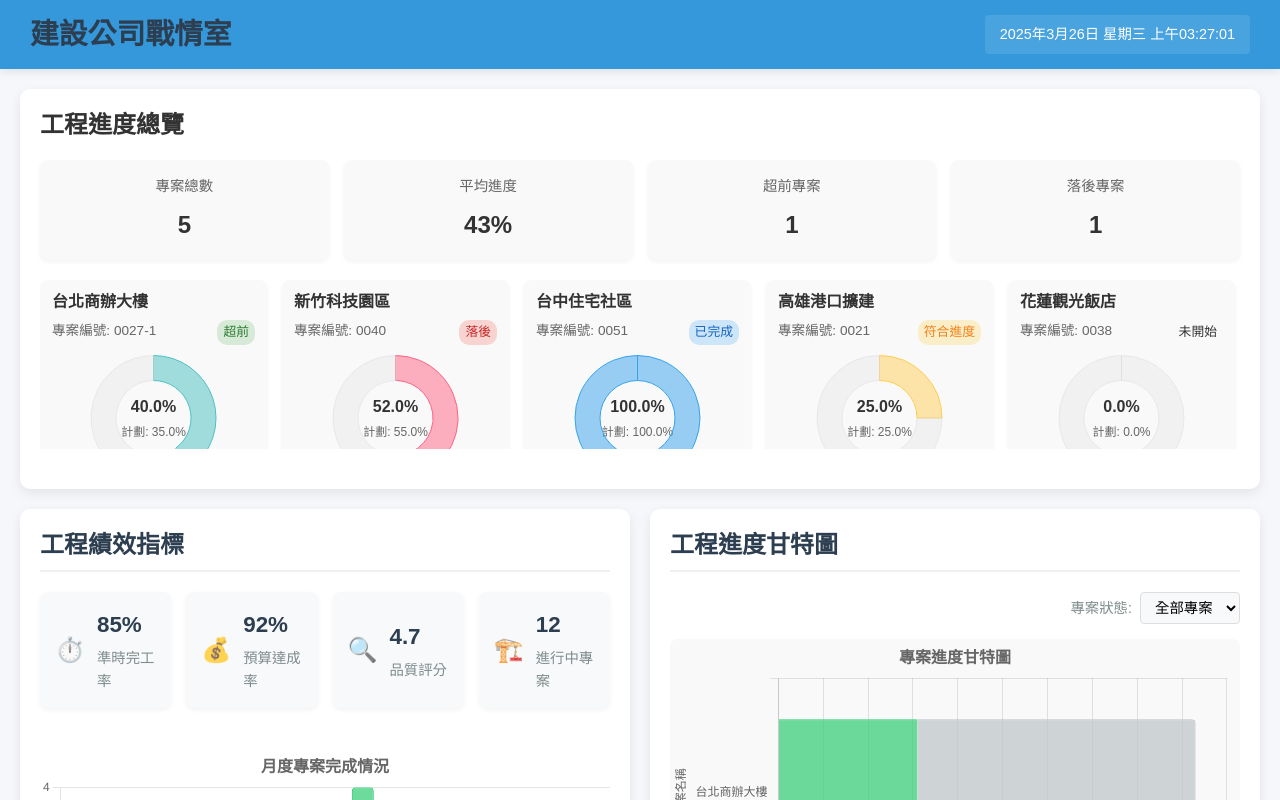
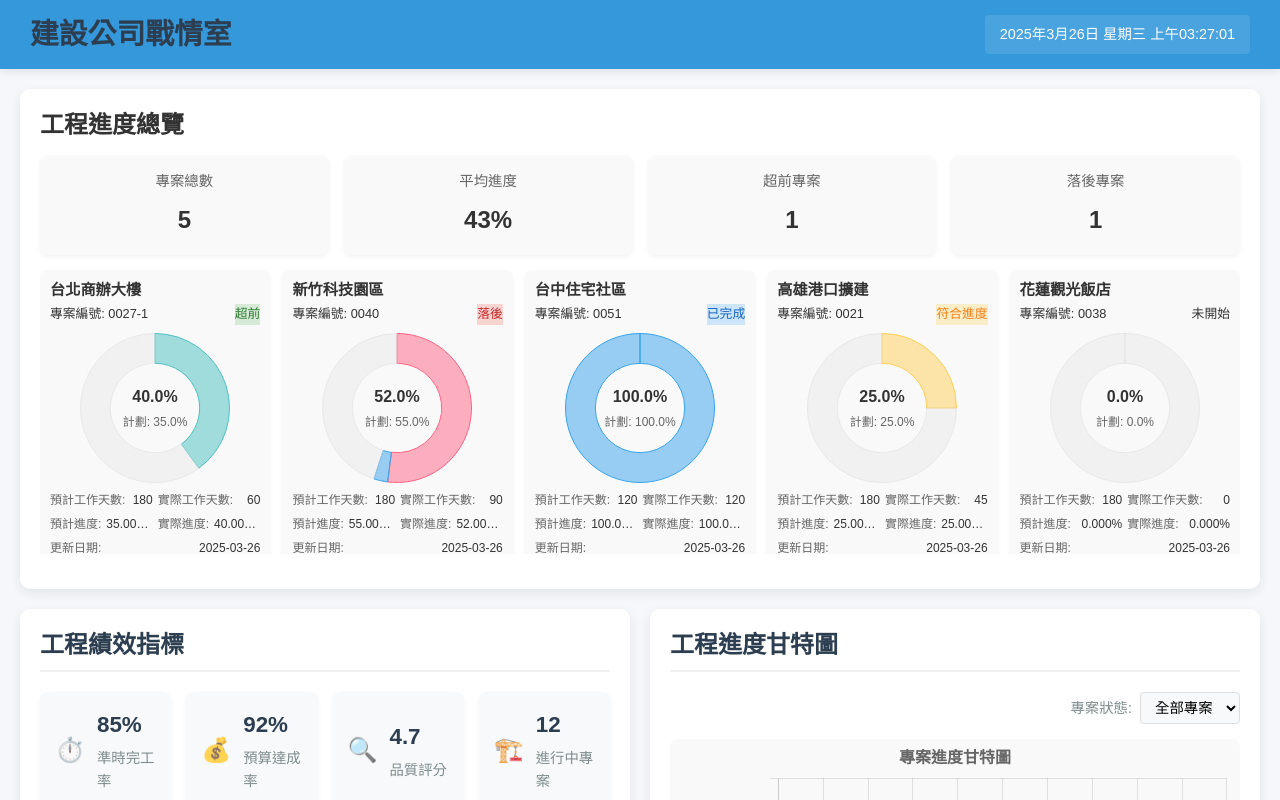
Before and after one commit to ryanchen1994/war_room, a Vue app in the folder frontend/: page / in a window 1280 px wide. Built offline with nearby package versions, Linux system fonts and the light colour scheme; no server answers.

Commit message:
20250328 調整工程進度排版 讓他可以單頁顯示

```diff
--- a/frontend/src/App.vue
+++ b/frontend/src/App.vue
@@ -157,7 +157,9 @@ body {
 
 .progress-section {
   grid-area: progress;
-  min-height: 400px;
+  min-height: 450px; /* 增加高度 */
+  height: auto;
+  max-height: 600px; /* 設置最大高度 */
 }
 
 .chart-section {
@@ -189,6 +191,10 @@ body {
       "chart chart chart chart chart chart gantt gantt gantt gantt gantt gantt"
       "map map map map map map map map map map map map"
       "weekly weekly weekly weekly weekly weekly weekly weekly weekly weekly weekly weekly";
+  }
+
+  .progress-section {
+    min-height: 500px; /* 大螢幕增加更多高度 */
   }
 }
 
--- a/frontend/src/components/ProgressDashboard.vue
+++ b/frontend/src/components/ProgressDashboard.vue
@@ -50,7 +50,7 @@
             <span class="detail-label">實際進度:</span>
             <span class="detail-value">{{ parseFloat(project.APER || 0).toFixed(3) }}%</span>
           </div>
-          <div class="detail-item">
+          <div class="detail-item date-item">
             <span class="detail-label">更新日期:</span>
             <span class="detail-value">{{ formatDate(project.DAY_DATE) }}</span>
           </div>
@@ -216,8 +216,12 @@ export default {
               legend: {
                 position: 'bottom',
                 labels: {
-                  padding: 10
-                }
+                  padding: 5, // 減少間距
+                  font: {
+                    size: 10 // 減小字體大小
+                  }
+                },
+                display: false // 隱藏圖例以節省空間
               },
               tooltip: {
                 callbacks: {
@@ -520,12 +524,107 @@ export default {
   display: flex;
   flex-direction: column;
   box-sizing: border-box;
-  overflow: hidden;
+  overflow: hidden; /* 改回 hidden，讓內部元素可以使用捲動軸 */
 }
 
+/* 進度概況卡片樣式 */
+.progress-summary {
+  display: flex;
+  justify-content: space-between;
+  margin-bottom: 15px;
+  gap: 15px;
+  flex-shrink: 0; /* 防止摘要卡片被壓縮 */
+}
+
+/* 專案圖表容器 */
+.projects-charts-container {
+  display: grid;
+  grid-template-columns: repeat(auto-fill, minmax(200px, 1fr));
+  gap: 12px;
+  margin-bottom: 15px;
+  overflow-y: auto; /* 添加垂直捲動軸 */
+  padding-right: 5px; /* 為捲動軸預留空間 */
+  flex-grow: 1;
+  max-height: calc(100% - 120px); /* 設定最大高度，留出空間給摘要卡片和標題 */
+}
+
+.project-chart-card {
+  background-color: #f9f9f9;
+  border-radius: 8px;
+  padding: 10px;
+  box-shadow: 0 2px 4px rgba(0, 0, 0, 0.05);
+  display: flex;
+  flex-direction: column;
+  transition: all 0.3s ease;
+  height: auto;
+}
+
+.project-chart-details {
+  display: grid;
+  grid-template-columns: 1fr 1fr;
+  gap: 5px;
+  font-size: 0.75rem;
+}
+
+/* 修改日期項目樣式，確保在同一行 */
+.detail-item {
+  display: flex;
+  justify-content: space-between;
+  white-space: nowrap; /* 防止換行 */
+  overflow: hidden; /* 隱藏溢出內容 */
+}
+
+.detail-label {
+  color: #666;
+  flex-shrink: 0; /* 防止標籤被壓縮 */
+  margin-right: 5px; /* 與值之間的間距 */
+}
+
+.detail-value {
+  font-weight: 500;
+  color: #333;
+  text-overflow: ellipsis; /* 文字溢出時顯示省略號 */
+  overflow: hidden; /* 隱藏溢出內容 */
+}
+
+/* 特別處理日期項目 */
+.detail-item.date-item {
+  grid-column: span 2; /* 日期項目橫跨兩列 */
+}
+
+/* 自定義捲動軸樣式 */
+.projects-charts-container::-webkit-scrollbar {
+  width: 6px;
+}
+
+.projects-charts-container::-webkit-scrollbar-track {
+  background: #f1f1f1;
+  border-radius: 3px;
+}
+
+.projects-charts-container::-webkit-scrollbar-thumb {
+  background: #c1c1c1;
+  border-radius: 3px;
+}
+
+.projects-charts-container::-webkit-scrollbar-thumb:hover {
+  background: #a8a8a8;
+}
+
+.realtime-message {
+  margin-top: 10px;
+  padding: 8px 10px;
+  background-color: #e8f5e9;
+  border-radius: 8px;
+  color: #2e7d32;
+  display: flex;
+  align-items: center;
+  animation: fadeIn 0.5s ease;
+  flex-shrink: 0; /* 防止消息被壓縮 */
+}
 .dashboard-title {
   margin-top: 0;
-  margin-bottom: 20px;
+  margin-bottom: 15px; /* 減少底部間距 */
   color: #333;
   font-size: 1.5rem;
 }
@@ -534,7 +633,7 @@ export default {
 .progress-summary {
   display: flex;
   justify-content: space-between;
-  margin-bottom: 20px;
+  margin-bottom: 15px; /* 減少底部間距 */
   gap: 15px;
 }
 
@@ -568,18 +667,17 @@ export default {
 /* 專案圖表容器 */
 .projects-charts-container {
   display: grid;
-  grid-template-columns: repeat(auto-fill, minmax(220px, 1fr));
-  gap: 15px;
-  margin-bottom: 20px;
-  overflow-y: auto;
-  padding-right: 5px;
+  grid-template-columns: repeat(auto-fill, minmax(200px, 1fr)); /* 減小最小寬度 */
+  gap: 12px; /* 減少間距 */
+  margin-bottom: 15px; /* 減少底部間距 */
+  padding-right: 0; /* 移除右側內邊距 */
   flex-grow: 1;
 }
 
 .project-chart-card {
   background-color: #f9f9f9;
   border-radius: 8px;
-  padding: 12px;
+  padding: 10px; /* 減少內邊距 */
   box-shadow: 0 2px 4px rgba(0, 0, 0, 0.05);
   display: flex;
   flex-direction: column;
@@ -593,52 +691,45 @@ export default {
 
 .project-chart-title {
   margin-top: 0;
-  margin-bottom: 8px;
-  font-size: 1rem;
+  margin-bottom: 5px; /* 減少底部間距 */
+  font-size: 0.95rem; /* 減小字體大小 */
   color: #333;
 }
 
 .project-chart-info {
   display: flex;
   justify-content: space-between;
-  margin-bottom: 10px;
-  font-size: 0.85rem;
-}
-
-.project-id {
-  color: #666;
-}
-
-.project-status {
-  font-weight: 500;
-  padding: 2px 6px;
-  border-radius: 10px;
-  font-size: 0.8rem;
+  margin-bottom: 8px; /* 減少底部間距 */
+  font-size: 0.8rem; /* 減小字體大小 */
 }
 
 .project-chart-container {
-  height: 180px;
-  margin-bottom: 10px;
+  height: 150px; /* 減小圖表高度 */
+  margin-bottom: 8px; /* 減少底部間距 */
   position: relative;
 }
 
 .project-chart-details {
   display: grid;
   grid-template-columns: 1fr 1fr;
-  gap: 8px;
-  font-size: 0.8rem;
+  gap: 5px; /* 減少間距 */
+  font-size: 0.75rem; /* 減小字體大小 */
 }
 
 /* 添加媒體查詢，確保在不同屏幕尺寸下的響應式布局 */
 @media (min-width: 1400px) {
   .projects-charts-container {
-    grid-template-columns: repeat(auto-fill, minmax(240px, 1fr));
+    grid-template-columns: repeat(auto-fill, minmax(220px, 1fr));
   }
 }
 
 @media (max-width: 1200px) {
   .projects-charts-container {
-    grid-template-columns: repeat(auto-fill, minmax(200px, 1fr));
+    grid-template-columns: repeat(auto-fill, minmax(180px, 1fr));
+  }
+
+  .project-chart-container {
+    height: 140px;
   }
 }
 
```
